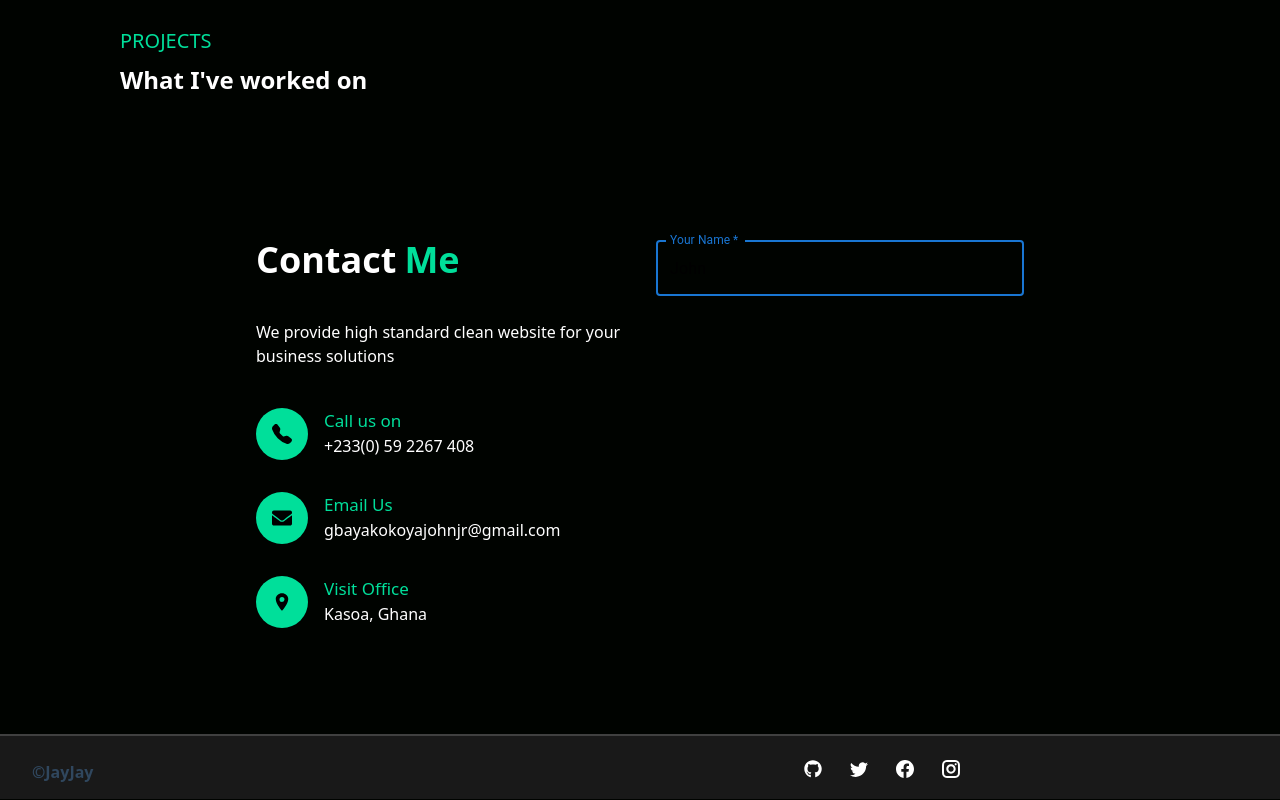
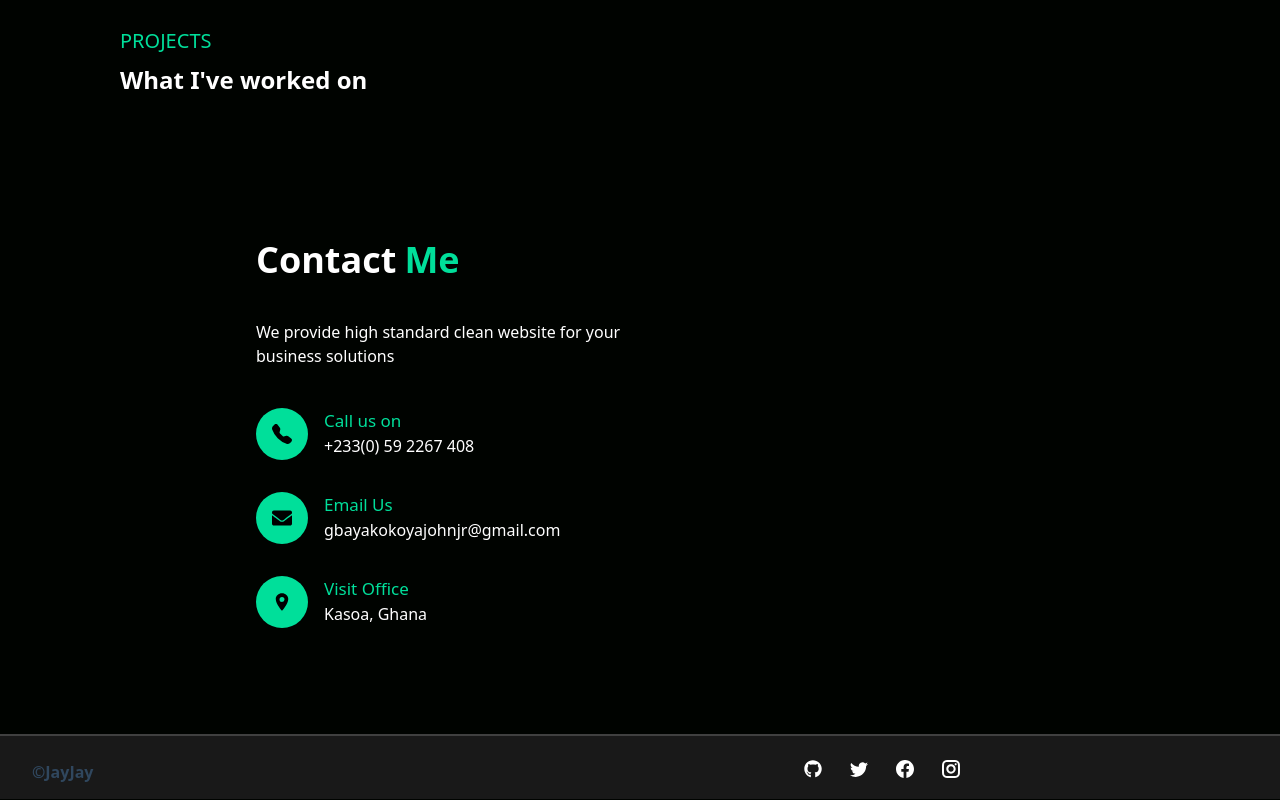
Before and after one commit to John-sys/MyPortfolio, a React (Create React App) app: page /#/ in a window 1280 px wide. Shown: the part 2296-3096 px from the top of the page. Built offline with nearby package versions, Linux system fonts and the light colour scheme.

Commit message:
UI changes

```diff
--- a/src/components/Contact.jsx
+++ b/src/components/Contact.jsx
@@ -2,7 +2,7 @@ import React from "react";
 import { BsFillTelephoneFill } from "react-icons/bs";
 import { FaEnvelope } from "react-icons/fa";
 import { IoLocationSharp } from "react-icons/io5";
-import TextField from "@mui/material/TextField";
+import '../index.css'
 
 const Contact = () => {
   return (
@@ -56,17 +56,8 @@ const Contact = () => {
 
         {/* text fields */}
         <div className="">
-          <div className="p-4">
-            <TextField
-              className="w-full p-4 mt-8"
-              required
-              label="Your Name"
-              defaultValue="John"
-              varient="outlined"
-              focused="true"
-              //   value={}
-              //   onChange={}
-            />
+          <div className="p-4 text-white">
+
           </div>
         </div>
       </div>
--- a/src/components/Introduction.jsx
+++ b/src/components/Introduction.jsx
@@ -8,7 +8,7 @@ import newImage from "../assets/newImage.jpg";
 const Introduction = () => {
   return (
     <div className="w-full bg-white py-7 px-4 " id="about">
-      <div className="max-w-[1240px] mx-auto grid md:grid-cols-2 text-black">
+      <div className="max-w-[1240px] mx-auto grid md:grid-cols-2 text-black ">
         <img
           src={newImage}
           alt="/"
```
Also changed, not shown: src/index.css (line endings or trailing spaces).
